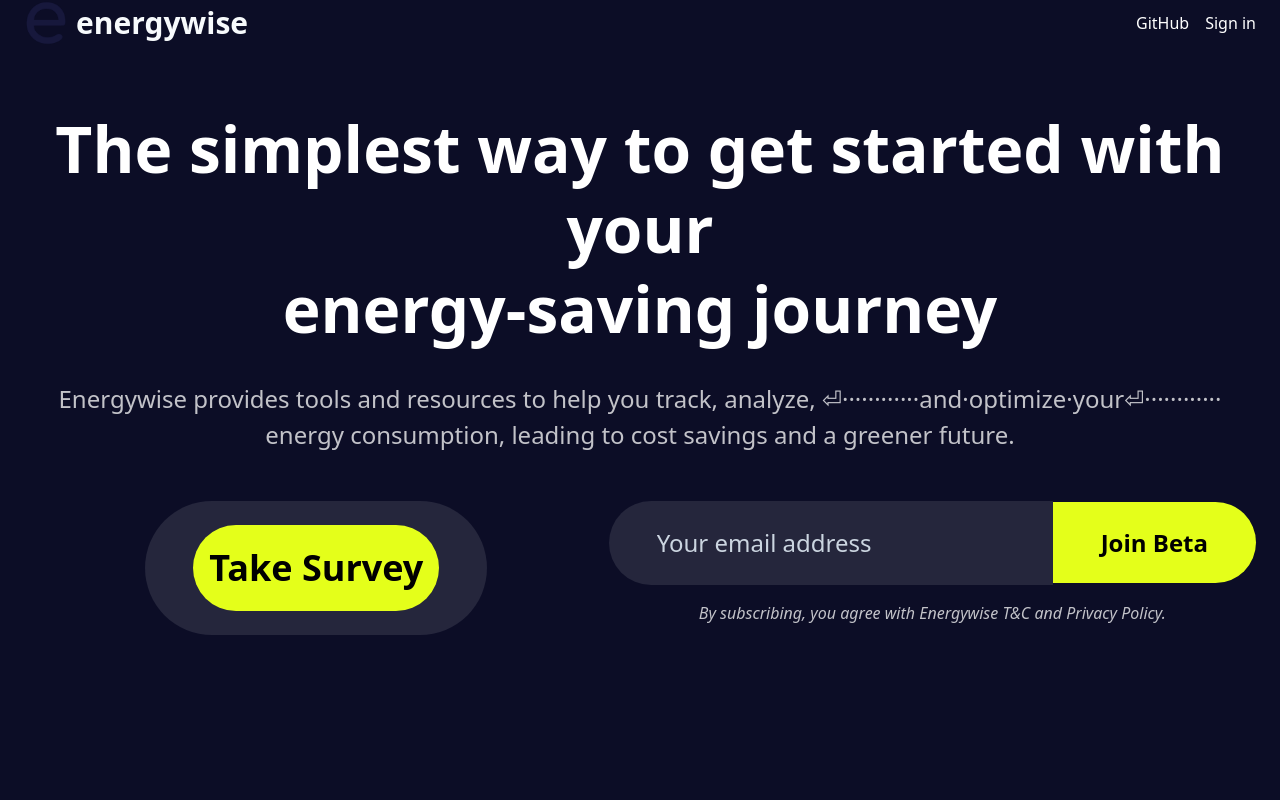
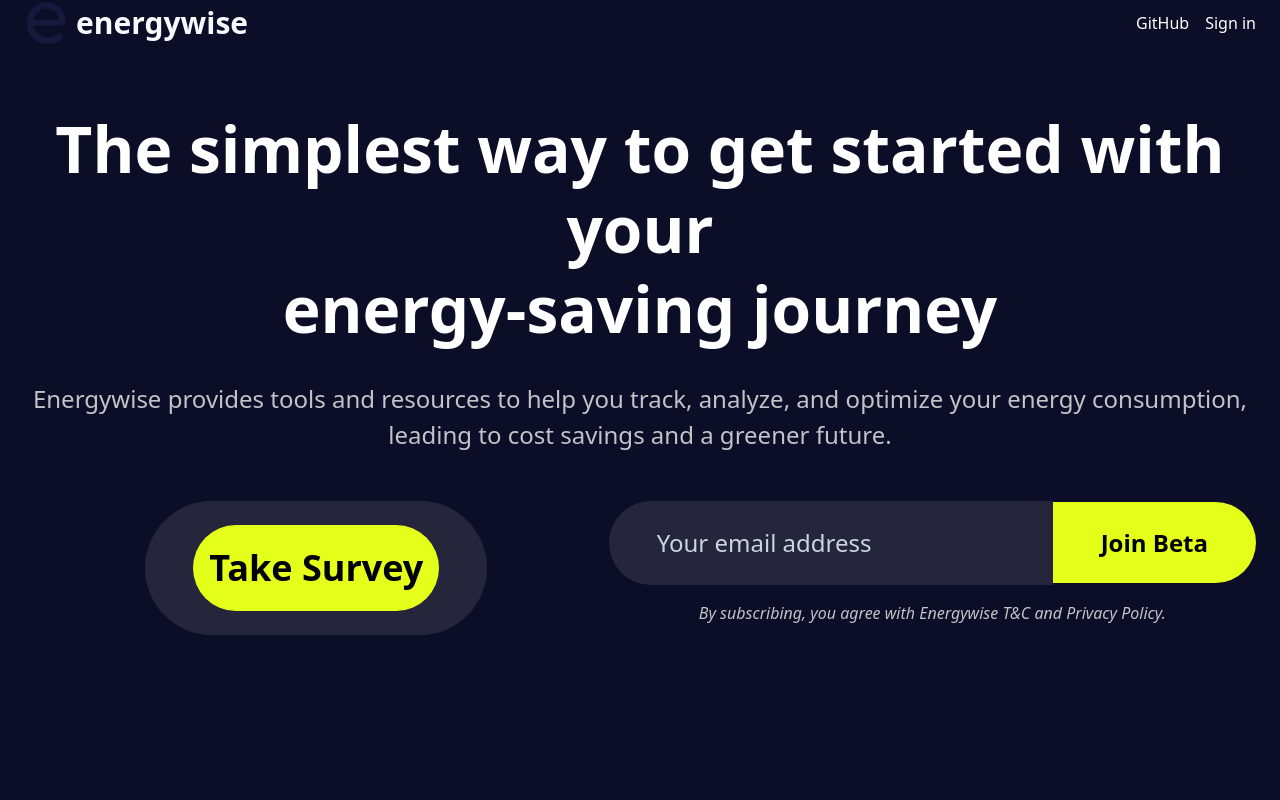
Before and after one commit to hoonsubin/energywise-homepage, a Next.js app: page / in a window 1280 px wide. Shown: the top 800 px of the page. Built offline with nearby package versions, Linux system fonts and the light colour scheme.

Commit message:
Update Hero.tsx

```diff
--- a/src/templates/Hero.tsx
+++ b/src/templates/Hero.tsx
@@ -98,8 +98,7 @@ export const Hero = () => {
             The simplest way to get started with your <br /> energy-saving journey
           </h2>
           <p className="text-lg md:text-2xl opacity-75">
-            Energywise provides tools and resources to help you track, analyze, ⏎············and·optimize·your⏎············
-            energy consumption, leading to cost savings and a greener future.
+            Energywise provides tools and resources to help you track, analyze, and optimize your energy consumption, leading to cost savings and a greener future.
           </p>
 
           <div className="md:flex md:justify-center mt-12">
@@ -169,3 +168,4 @@ export const Hero = () => {
     </div>
   );
 };
+export default Hero;
```
